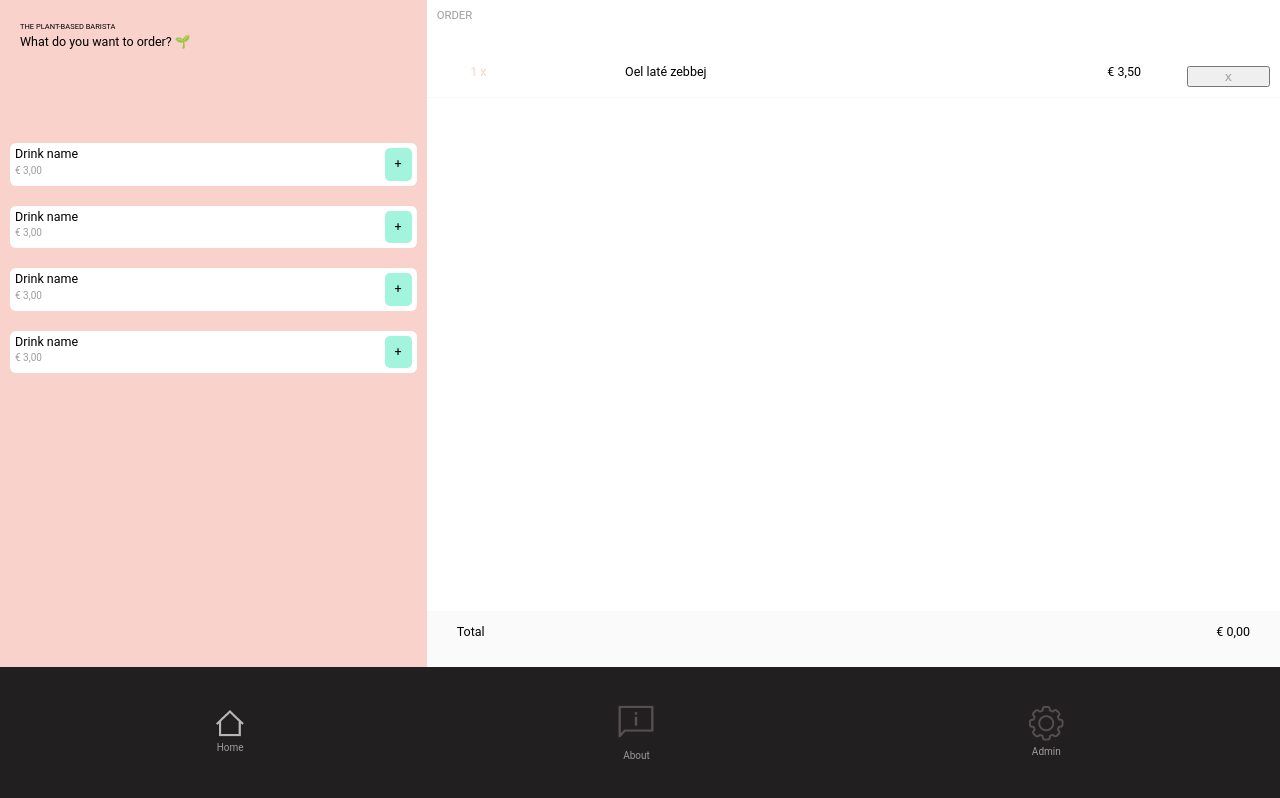
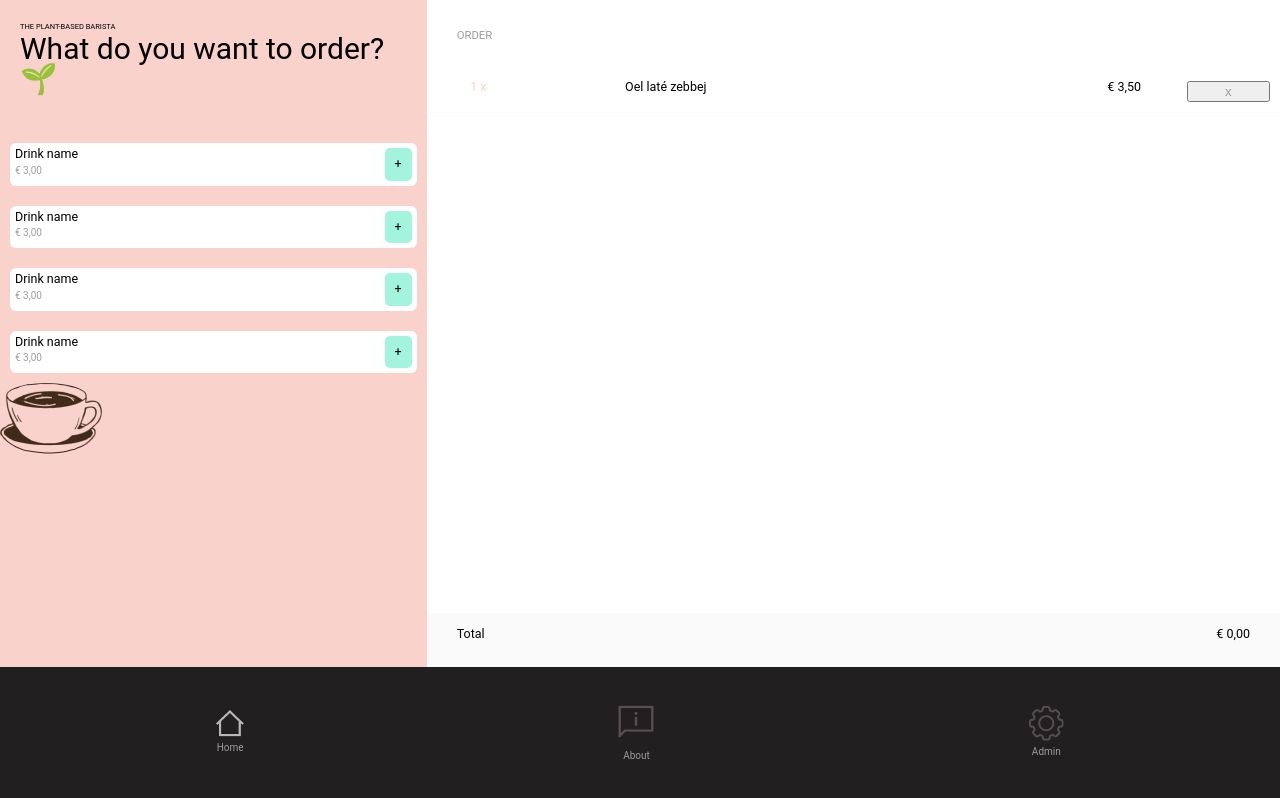
Before and after one commit to Ivano2000/oef, a website built with webpack: page src/index.html in a window 1280 px wide. Built offline with nearby package versions, Linux system fonts and the light colour scheme; some packages are replaced by stand-ins of ours.

Commit message:
responsive done

```diff
--- a/src/css/header.css
+++ b/src/css/header.css
@@ -9,12 +9,13 @@
 }
 
 .header__title{
-  font-size: var(--fontBigg);
+  font-size: var(--fontBig);
   line-height: var(--spaceBig);
 }
 
 .header__thetitle{
   display: flex;
+  justify-content: space-between;
 }
 
 @media screen and (min-width: 850px) {
@@ -22,8 +23,8 @@
     display: none;
   }
   .header__title{
-    font-size: var(--fontMedium);
-    line-height: var(--spaceRegMid);
+    font-size: var(--fontBig);
+    line-height: var(--spaceBig);
   }
   .header__sub{
     font-size: var(--fontSmall);
--- a/src/css/order.css
+++ b/src/css/order.css
@@ -64,3 +64,11 @@
     padding: 1rem 3rem;
     font-size: var(--fontMedium);
 }
+
+@media screen and (min-width: 850px) {
+    .title_mini{
+      padding: 3rem;
+
+    }
+
+  }
--- a/src/css/styling.css
+++ b/src/css/styling.css
@@ -1,4 +1,7 @@
 @media screen and (min-width: 300px) {
+    .price__foto{
+      display: none;
+    }
     .main{
       display: grid;
       height: 100vh;
@@ -16,6 +19,9 @@
   }
 
   @media screen and (min-width: 850px) {
+    .price__foto{
+      display: block;
+    }
     .main{
       display: grid;
       grid-template-columns: 1.5fr 1fr 1fr 1fr;
--- a/src/index.html
+++ b/src/index.html
@@ -61,6 +61,9 @@
                     <span class="price__button__plus">+</span>
                   </a>
           </li>
+
+          <img class="price__foto" src="assets/img/image 1.png" alt="de coffee" width="102px" height="71px">
+
 
       </ul>
       </section>
```
